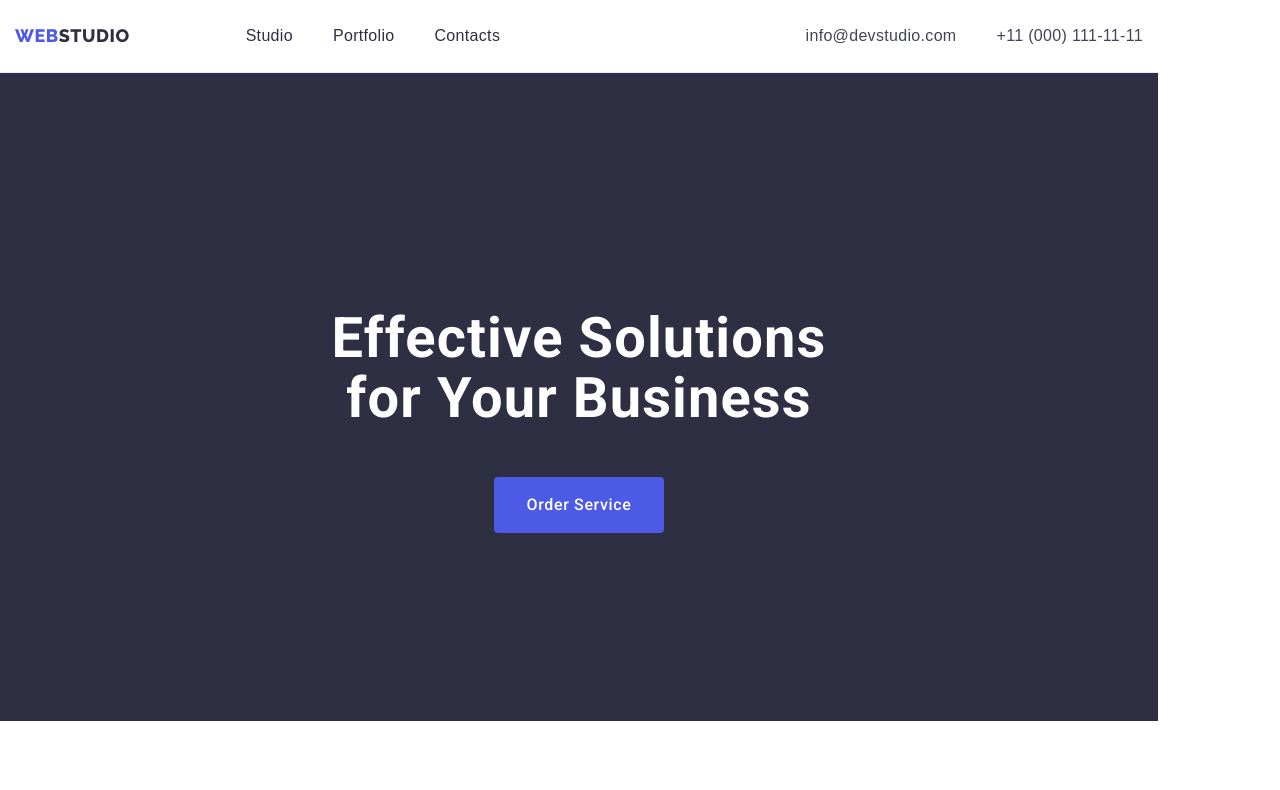
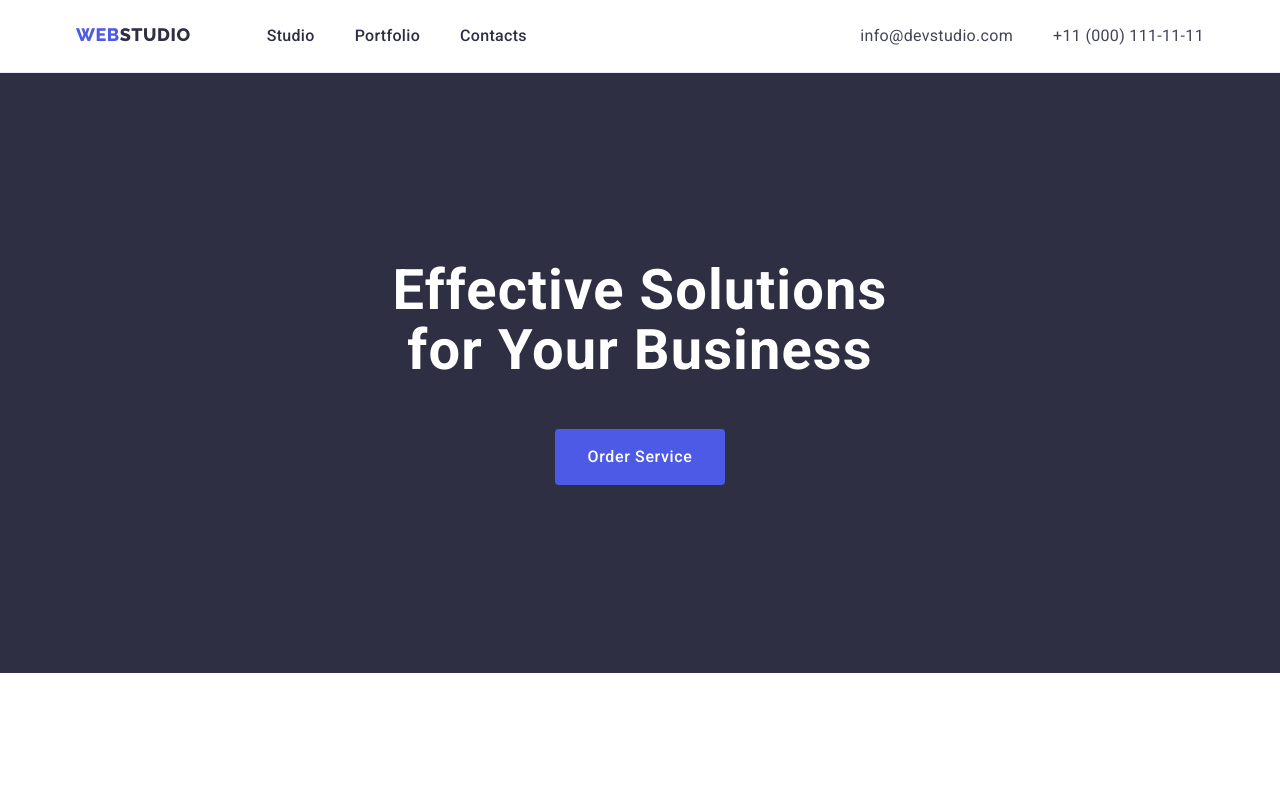
Before and after one commit to Malakin1116/goit-markup-hw-003, a plain HTML site: page index.html in a window 1280 px wide. Shown: the top 790 px of the page. Drawn offline with nearby package versions, Linux system fonts and the light colour scheme.

Commit message:
Update styles.css

```diff
--- a/css/styles.css
+++ b/css/styles.css
@@ -11,9 +11,6 @@
     h1, h2, h3, h4, h5, h6, p, ul {
         margin: 0;
         padding: 0;
-        font-family: Arial;
-        font-size: 16px;
-        line-height: 1.5;
       }
 
     ul, ol {
@@ -41,7 +38,7 @@ background-color:var(--primary-bg-color);
 color: var(--title-text-color);
 background: var(--primary-bg-color);
 border-bottom: 1px solid #222c8d;
-width: 1158px;}
+}
 
 .page-header {
     background-color: var(--primary-bg-color);
@@ -60,14 +57,12 @@ width: 1158px;}
     justify-content: space-between;}
 
 .page-navigation {
-align-items: center;
+
 display: flex;
-column-gap: 76px;
 flex-direction: row;
 align-items: flex-start;
 padding: 0px;
-gap: 40px;
-align-items: center;}
+}
 
 .main-header {
 font-family: 'Roboto', sans-serif;
@@ -79,7 +74,7 @@ letter-spacing: 0.02em;
 color: var(--primary-bg-color);
 max-width: 496px;
 text-align: center;
-margin: 48px auto;
+margin: 0 auto 48px auto;
 }
 
 .text-rob {font-family: 'Roboto', sans-serif;
```
